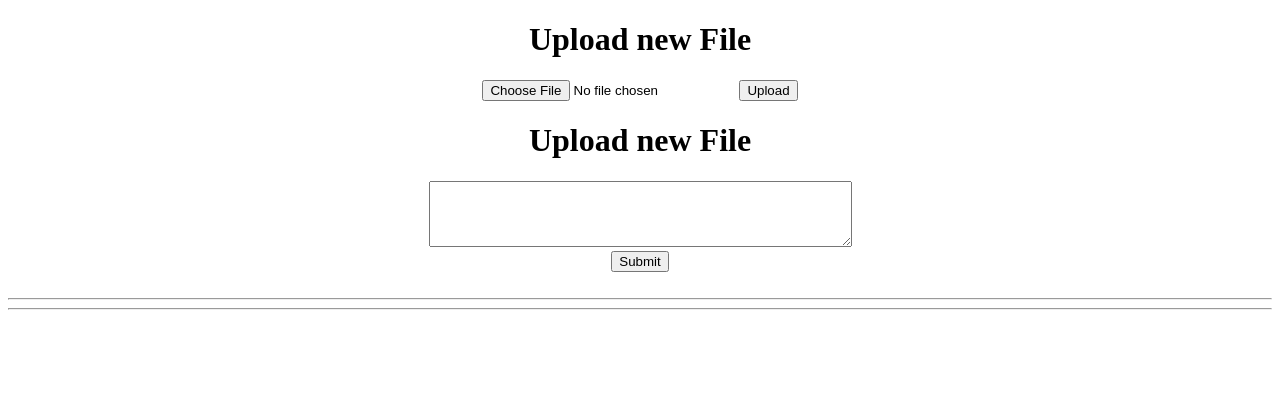
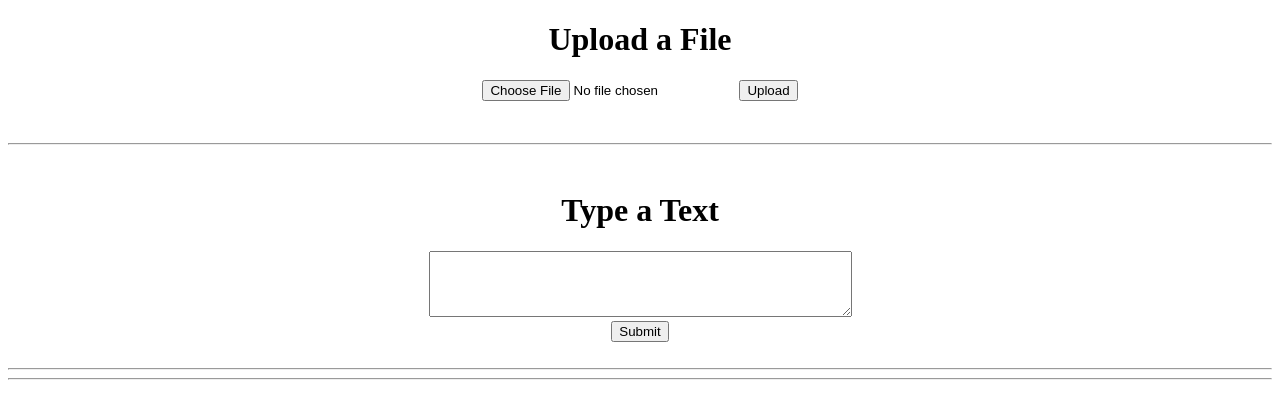
Before and after one commit to rounakdatta/CorrectLy, a Flask app: page / in a window 1280 px wide. Shown: the top 419 px of the page. Run offline with Flask 2, Linux system fonts and the light colour scheme.

Commit message:
name change

```diff
--- a/templates/index.html
+++ b/templates/index.html
@@ -1,18 +1,20 @@
 <!DOCTYPE html>
 <html>
 <head>
-	<title>Upload new Files</title>
+	<title>CorrectLy</title>
 </head>
 <body>
 <center>
 
-<h1>Upload new File</h1>
+<h1>Upload a File</h1>
 <form action="/file" method=post enctype=multipart/form-data>
   <p><input id="fileupload" type=file name=file>
      <input type=submit value=Upload></p>
 </form>
 
-<h1>Upload new File</h1>
+<br><hr><br>
+
+<h1>Type a Text</h1>
 <form action="/text" method=post enctype=multipart/form-data>
 <textarea name="textupload" rows="4" cols="50">
 </textarea><br>
```
